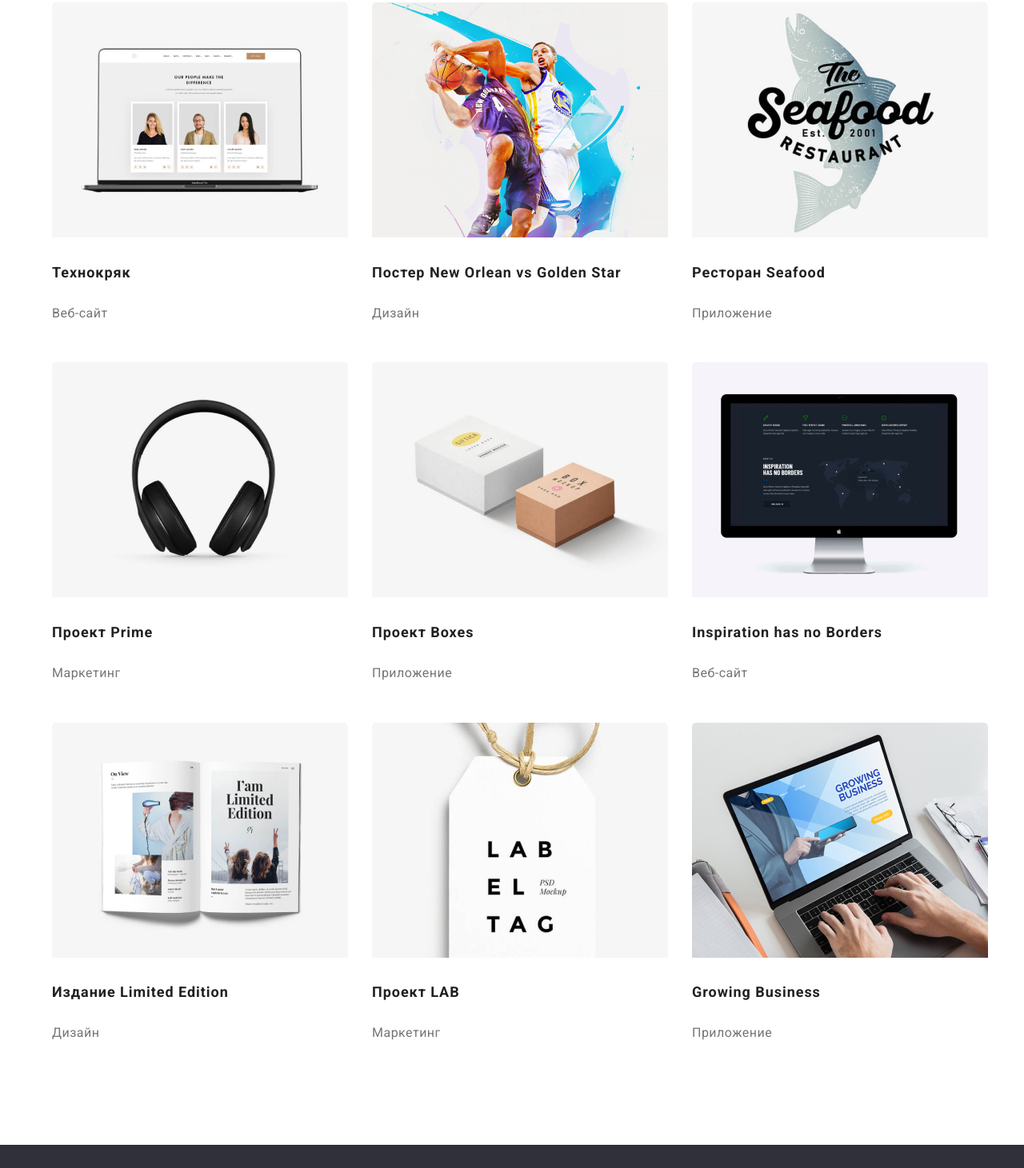
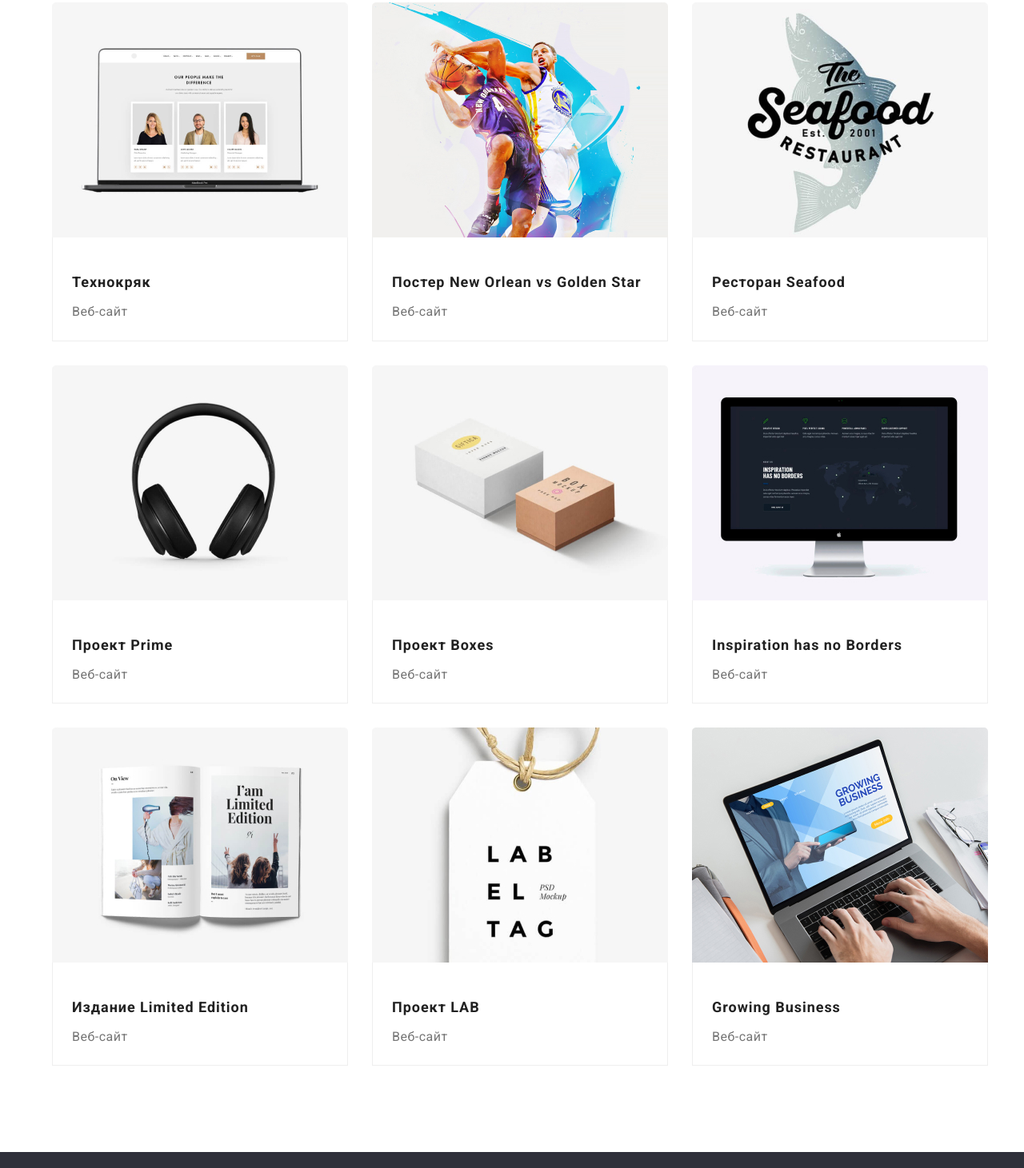
Before and after one commit to Naivelamb1003/goit-markup-hw-03, a plain HTML site: page portfolio.html in a window 1280 px wide. Shown: the part 239-1700 px from the top of the page at 80% size. Drawn offline with nearby package versions, Linux system fonts and the light colour scheme.

Commit message:
add to border portfolio card

```diff
--- a/css/main.css
+++ b/css/main.css
@@ -7,6 +7,7 @@
   --address-text-color: #757575;
   --link-text-color:#212121;
   --border-color:#F5F4FA;
+  --card-border:#EEEEEE;
 
 }
 
@@ -448,23 +449,50 @@ text-align: center;
   margin-bottom: 0;
 }
 
+.card-img{
+  display: block;
+  max-width: 100%;
+  height: auto;
+}
+
+.card-content{
+  padding-left: 24px;
+  padding-right: 24px;
+  padding-top:20px;
+  padding-bottom:20px;
+
+  border-left:1px solid var(--card-border);
+  border-right:1px solid var(--card-border);
+  border-bottom:1px solid var(--card-border);
+  box-sizing: border-box;
+
+  background: var( --primary-fon-color);
+
+
+}
 
 .portfolio-list .title {
-  color: var(--title-text-color);
+  margin-bottom: 4px;
 
   font-family: Roboto;
   font-weight: bold;
   font-size: 18px;
   line-height: 2;
   letter-spacing: 0.06rem;
+
+  color: var(--title-text-color);
 }
 
 .portfolio-list .caption{
+  margin-top: 0px;
+  margin-bottom:0px;
 
   font-family: Roboto;
   font-size: 16px;
   line-height: 1.9;
   letter-spacing: 0.03rem;
+
+  color: var(--primary-text-color);
 }
 
 .portfolio-list .text {
--- a/portfolio.html
+++ b/portfolio.html
@@ -73,93 +73,104 @@
             <h2 class="section-none"> Портфолио </h2>
             <ul class="portfolio-list">
                 <li class="item">
-                    <img src="./images/portfolio/img.jpg" alt="ноутбук" width="370">
+                    <img class="card-img" src="./images/portfolio/img.jpg" alt="ноутбук" width="370">
+                    <div class="card-content">
                         <h3 class="title"> Технокряк </h3>
                         <p class="caption"> Веб-сайт </p>
                         <p class="text">Технокряк это современная площадка распространения коронавируса.
                             Компании используют
                             эту платформу для цифрового
                             шпионажа и атак на защищённые сервера конкурентов.</p>
+                    </div>
+
                 </li>
                 <li class="item">
-                    <img src="./images/portfolio/img1.jpg" alt="постер" width="370">
+                    <img class="card-img" src="./images/portfolio/img1.jpg" alt="ноутбук" width="370">
+                    <div class="card-content">
                         <h3 class="title"> Постер New Orlean vs Golden Star </h3>
-                    <p class="caption"> Дизайн </p>
+                        <p class="caption"> Веб-сайт </p>
                         <p class="text">Технокряк это современная площадка распространения коронавируса.
                             Компании используют
-                        эту
-                        платформу для цифрового
+                            эту платформу для цифрового
                             шпионажа и атак на защищённые сервера конкурентов.</p>
+                    </div>
                 </li>
                 <li class="item">
-                    <img src="./images/portfolio/img2.jpg" alt="рыба" width="370">
+                    <img class="card-img" src="./images/portfolio/img2.jpg" alt="ноутбук" width="370">
+                    <div class="card-content">
                         <h3 class="title"> Ресторан Seafood </h3>
-                    <p class="caption"> Приложение </p>
+                        <p class="caption"> Веб-сайт </p>
                         <p class="text">Технокряк это современная площадка распространения коронавируса.
                             Компании используют
-                        эту
-                        платформу для цифрового
+                            эту платформу для цифрового
                             шпионажа и атак на защищённые сервера конкурентов.</p>
+                    </div>
                 </li>
                 <li class="item">
-                    <img src="./images/portfolio/img3.jpg" alt="наушники" width="370">
+                    <img class="card-img" src="./images/portfolio/img3.jpg" alt="ноутбук" width="370">
+                    <div class="card-content">
                         <h3 class="title"> Проект Prime </h3>
-                    <p class="caption"> Маркетинг </p>
+                        <p class="caption"> Веб-сайт </p>
                         <p class="text">Технокряк это современная площадка распространения коронавируса.
                             Компании используют
-                        эту
-                        платформу для цифрового
+                            эту платформу для цифрового
                             шпионажа и атак на защищённые сервера конкурентов.</p>
+                    </div>
                 </li>
                 <li class="item">
-                    <img src="./images/portfolio/img4.jpg" alt="коробки" width="370">
+                    <img class="card-img" src="./images/portfolio/img4.jpg" alt="ноутбук" width="370">
+                    <div class="card-content">
                         <h3 class="title"> Проект Boxes </h3>
-                    <p class="caption"> Приложение </p>
+                        <p class="caption"> Веб-сайт </p>
                         <p class="text">Технокряк это современная площадка распространения коронавируса.
                             Компании используют
-                        эту
-                        платформу для цифрового
+                            эту платформу для цифрового
                             шпионажа и атак на защищённые сервера конкурентов.</p>
+                    </div>
                 </li>
                 <li class="item">
-                    <img src="./images/portfolio/img5.jpg" alt="монитор" width="370">
+                    <img class="card-img" src="./images/portfolio/img5.jpg" alt="ноутбук" width="370">
+                    <div class="card-content">
                         <h3 class="title"> Inspiration has no Borders </h3>
                         <p class="caption"> Веб-сайт </p>
                         <p class="text">Технокряк это современная площадка распространения коронавируса.
                             Компании используют
-                        эту
-                        платформу для цифрового
+                            эту платформу для цифрового
                             шпионажа и атак на защищённые сервера конкурентов.</p>
+                    </div>
                 </li>
                 <li class="item">
-                    <img src="./images/portfolio/img6.jpg" alt="журнал" width="370">
+                    <img class="card-img" src="./images/portfolio/img6.jpg" alt="ноутбук" width="370">
+                    <div class="card-content">
                         <h3 class="title"> Издание Limited Edition </h3>
-                    <p class="caption"> Дизайн </p>
+                        <p class="caption"> Веб-сайт </p>
                         <p class="text">Технокряк это современная площадка распространения коронавируса.
                             Компании используют
-                        эту
-                        платформу для цифрового
+                            эту платформу для цифрового
                             шпионажа и атак на защищённые сервера конкурентов.</p>
+                    </div>
                 </li>
                 <li class="item">
-                    <img src="./images/portfolio/img7.jpg" alt="ценник" width="370">
+                    <img class="card-img" src="./images/portfolio/img7.jpg" alt="ноутбук" width="370">
+                    <div class="card-content">
                         <h3 class="title"> Проект LAB </h3>
-                    <p class="caption"> Маркетинг </p>
+                        <p class="caption"> Веб-сайт </p>
                         <p class="text">Технокряк это современная площадка распространения коронавируса.
                             Компании используют
-                        эту
-                        платформу для цифрового
+                            эту платформу для цифрового
                             шпионажа и атак на защищённые сервера конкурентов.</p>
+                    </div>
                 </li>
                 <li class="item">
-                    <img src="./images/portfolio/img8.jpg" alt="ноутбуки" width="370">
+                    <img class="card-img" src="./images/portfolio/img8.jpg" alt="ноутбук" width="370">
+                    <div class="card-content">
                         <h3 class="title"> Growing Business </h3>
-                    <p class="caption"> Приложение </p>
+                        <p class="caption"> Веб-сайт </p>
                         <p class="text">Технокряк это современная площадка распространения коронавируса.
                             Компании используют
-                        эту
-                        платформу для цифрового
+                            эту платформу для цифрового
                             шпионажа и атак на защищённые сервера конкурентов.</p>
+                    </div>
                 </li>
             </ul>
         </section>
```
Lines whose indentation alone changed are shown as unchanged.
